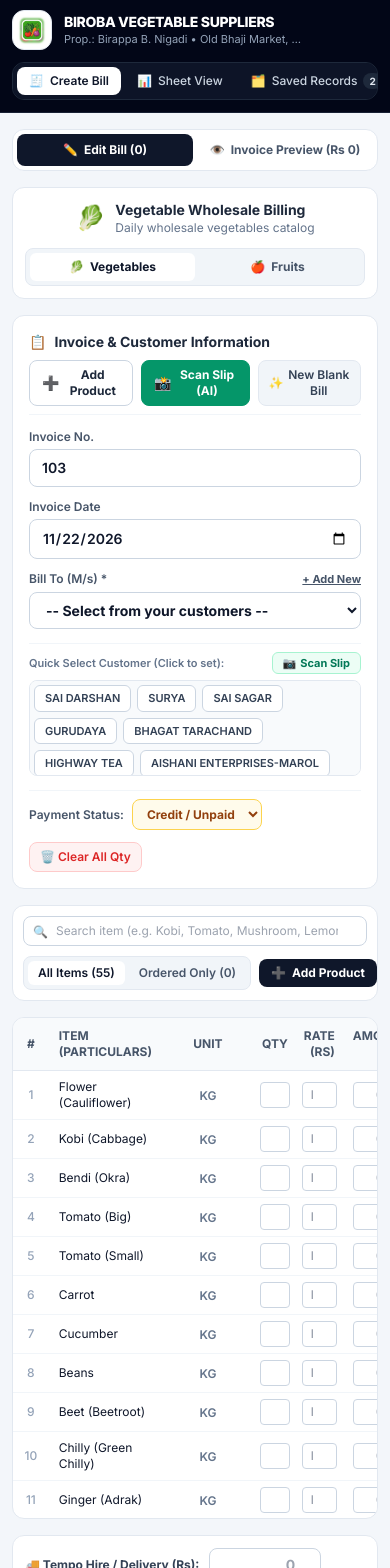
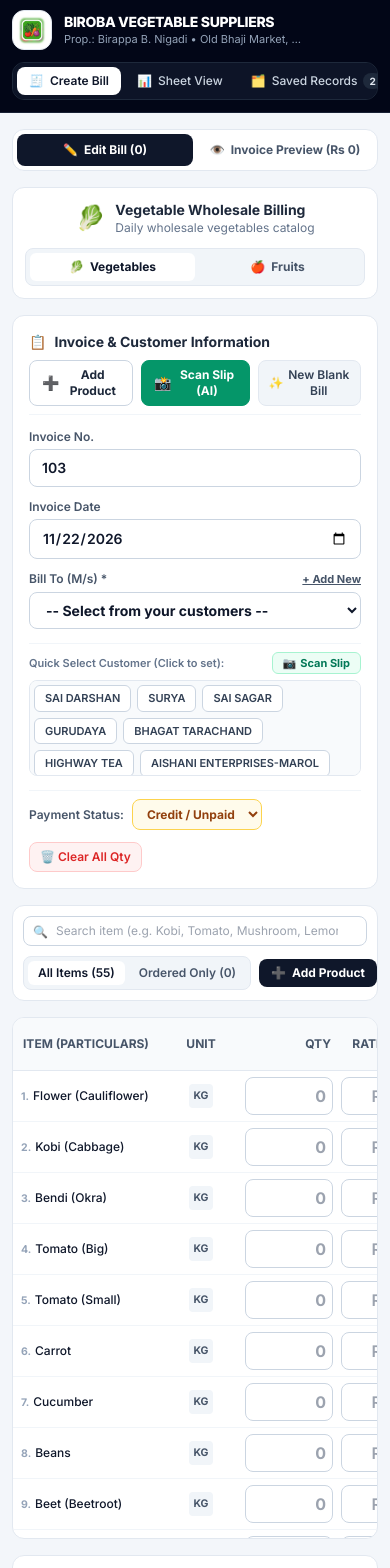
Before and after one commit to sushhh05/Business, a React (Vite) app: page /#invoice in a window 390 px wide. Shown: the top 1568 px of the page. Built offline with nearby package versions, Linux system fonts and the light colour scheme.

Commit message:
fix(mobile): enhance quantity input visibility, decimal keypad, phone update, and CSS appearance

```diff
--- a/biroba_billing_v2.html
+++ b/biroba_billing_v2.html
@@ -346,7 +346,7 @@
                 ALL KINDS OF FRESH VEGETABLE &amp; FRUITS WHOLESALE SUPPLIERS
               </p>
               <p class="bill-green font-semibold text-[10px] sm:text-[11px] leading-snug">
-                Old Bhaji Market Byculla Mumbai-400 027 • M.: 9892406958 / 7400106277
+                Old Bhaji Market Byculla Mumbai-400 027 • M.: 9892406958 / 7039601937
               </p>
               <p class="bill-red font-bold text-xs sm:text-sm mt-0.5">
                 Prop.: Birappa B. Nigadi
@@ -2483,7 +2483,7 @@
           ctx.fillText('ALL KINDS OF FRESH VEGETABLE & FRUITS WHOLESALE SUPPLIERS', centerX, 92);
 
           ctx.font = '600 11.5px "Inter", sans-serif';
-          ctx.fillText('Old Bhaji Market Byculla Mumbai-400 027 • M.: 9892406958 / 7400106277', centerX, 110);
+          ctx.fillText('Old Bhaji Market Byculla Mumbai-400 027 • M.: 9892406958 / 7039601937', centerX, 110);
 
           ctx.fillStyle = '#c81e1e';
           ctx.font = '700 14px "Inter", sans-serif';
@@ -2784,7 +2784,7 @@
           // 4. Supplier Header
           drawText('BIROBA VEGETABLE SUPPLIERS', pageW / 2, 68, 'F2', 19, 0.784, 0.118, 0.118, 'center');
           drawText('ALL KINDS OF FRESH VEGETABLE & FRUITS WHOLESALE SUPPLIERS', pageW / 2, 84, 'F2', 9.5, 0.086, 0.396, 0.204, 'center');
-          drawText('Old Bhaji Market Byculla Mumbai-400 027  |  M.: 9892406958 / 7400106277', pageW / 2, 98, 'F1', 9.5, 0.086, 0.396, 0.204, 'center');
+          drawText('Old Bhaji Market Byculla Mumbai-400 027  |  M.: 9892406958 / 7039601937', pageW / 2, 98, 'F1', 9.5, 0.086, 0.396, 0.204, 'center');
           drawText('Prop.: Birappa B. Nigadi', pageW / 2, 114, 'F2', 11.5, 0.784, 0.118, 0.118, 'center');
 
           ops.push('0.086 0.396 0.204 RG 1.5 w');
--- a/biroba_vegetable_suppliers_daily_billing_record_system.html
+++ b/biroba_vegetable_suppliers_daily_billing_record_system.html
@@ -418,7 +418,7 @@
                 ALL KINDS OF FRESH VEGETABLE &amp; FRUITS WHOLESALE SUPPLIERS
               </p>
               <p class="bill-green font-semibold text-[10px] sm:text-[11px] leading-snug">
-                Old Bhaji Market Byculla Mumbai-400 027 • M.: 9892406958 / 7400106277
+                Old Bhaji Market Byculla Mumbai-400 027 • M.: 9892406958 / 7039601937
               </p>
               <p class="bill-red font-bold text-xs sm:text-sm mt-0.5">
                 Prop.: Birappa B. Nigadi
@@ -2622,7 +2622,7 @@
           ctx.fillText('ALL KINDS OF FRESH VEGETABLE & FRUITS WHOLESALE SUPPLIERS', centerX, 92);
 
           ctx.font = '600 11.5px "Inter", sans-serif';
-          ctx.fillText('Old Bhaji Market Byculla Mumbai-400 027 • M.: 9892406958 / 7400106277', centerX, 110);
+          ctx.fillText('Old Bhaji Market Byculla Mumbai-400 027 • M.: 9892406958 / 7039601937', centerX, 110);
 
           ctx.fillStyle = '#c81e1e';
           ctx.font = '700 14px "Inter", sans-serif';
@@ -2923,7 +2923,7 @@
           // 4. Supplier Header
           drawText('BIROBA VEGETABLE SUPPLIERS', pageW / 2, 68, 'F2', 19, 0.784, 0.118, 0.118, 'center');
           drawText('ALL KINDS OF FRESH VEGETABLE & FRUITS WHOLESALE SUPPLIERS', pageW / 2, 84, 'F2', 9.5, 0.086, 0.396, 0.204, 'center');
-          drawText('Old Bhaji Market Byculla Mumbai-400 027  |  M.: 9892406958 / 7400106277', pageW / 2, 98, 'F1', 9.5, 0.086, 0.396, 0.204, 'center');
+          drawText('Old Bhaji Market Byculla Mumbai-400 027  |  M.: 9892406958 / 7039601937', pageW / 2, 98, 'F1', 9.5, 0.086, 0.396, 0.204, 'center');
           drawText('Prop.: Birappa B. Nigadi', pageW / 2, 114, 'F2', 11.5, 0.784, 0.118, 0.118, 'center');
 
           ops.push('0.086 0.396 0.204 RG 1.5 w');
--- a/index.html
+++ b/index.html
@@ -33,6 +33,18 @@
     }
     .devanagari {
       font-family: 'Noto Sans Devanagari', 'Inter', sans-serif;
+    }
+
+    /* Remove number input spinner arrows so digits have 100% visible space */
+    input[type=number]::-webkit-inner-spin-button,
+    input[type=number]::-webkit-outer-spin-button {
+      -webkit-appearance: none !important;
+      appearance: none !important;
+      margin: 0 !important;
+    }
+    input[type=number] {
+      -moz-appearance: textfield !important;
+      appearance: textfield !important;
     }
 
     /* Clean Modern Corporate Invoice Styling */
--- a/src/components/BillEntry.jsx
+++ b/src/components/BillEntry.jsx
@@ -573,16 +573,16 @@ export default function BillEntry({
 
           {/* High-Speed Items Data Entry Table */}
           <div className="bg-white border border-slate-200 rounded-xl shadow-xs overflow-hidden">
-            <div className="max-h-[500px] overflow-y-auto">
-              <table className="w-full text-left border-collapse">
+            <div className="overflow-x-auto overflow-y-auto max-h-[520px] touch-pan-x touch-pan-y overscroll-contain">
+              <table className="w-full min-w-[500px] sm:min-w-full text-left border-collapse">
                 <thead className="bg-slate-50 sticky top-0 z-10 border-b border-slate-200 text-xs font-semibold text-slate-600 uppercase">
                   <tr>
-                    <th className="py-2.5 px-2.5 w-10 text-center">#</th>
-                    <th className="py-2.5 px-2.5">{isFruit ? 'Fruit' : 'Item'} (Particulars)</th>
-                    <th className="py-2.5 px-2 w-24 text-center">Unit</th>
-                    <th className="py-2.5 px-2 w-24 text-right">Qty</th>
-                    <th className="py-2.5 px-2 w-24 text-right">Rate (Rs)</th>
-                    <th className="py-2.5 px-2.5 w-28 text-right">Amount (Rs)</th>
+                    <th className="hidden sm:table-cell py-2.5 px-2.5 w-10 text-center">#</th>
+                    <th className="py-2.5 px-2.5 min-w-[130px] sm:min-w-[160px]">{isFruit ? 'Fruit' : 'Item'} (Particulars)</th>
+                    <th className="py-2.5 px-1.5 sm:px-2 w-16 sm:w-22 text-center">Unit</th>
+                    <th className="py-2.5 px-1.5 sm:px-2 w-24 sm:w-28 text-right">Qty</th>
+                    <th className="py-2.5 px-1.5 sm:px-2 w-20 sm:w-24 text-right">Rate (Rs)</th>
+                    <th className="py-2.5 px-2 sm:px-2.5 w-24 sm:w-28 text-right">Amount (Rs)</th>
                   </tr>
                 </thead>
                 <tbody className="divide-y divide-slate-100 text-sm">
@@ -599,13 +599,14 @@ export default function BillEntry({
                     const hasOptions = Array.isArray(veg.unitOptions) && veg.unitOptions.length > 0;
 
                     return (
-                      <tr key={veg.id} className={ordered ? 'bg-slate-50/90 font-medium' : 'hover:bg-slate-50/50'}>
-                        <td className="py-2 px-2.5 text-center text-xs text-slate-400 font-medium">{rIdx + 1}</td>
-                        <td className="py-2 px-2.5 text-slate-900 text-xs sm:text-sm">
-                          {ordered && <span className="inline-block w-1.5 h-1.5 rounded-full bg-slate-900 mr-1.5" />}
-                          {veg.name}
+                      <tr key={veg.id} className={ordered ? 'bg-emerald-50/50 font-medium' : 'hover:bg-slate-50/50'}>
+                        <td className="hidden sm:table-cell py-2 px-2.5 text-center text-xs text-slate-400 font-medium">{rIdx + 1}</td>
+                        <td className="py-2 px-2 sm:px-2.5 text-slate-900 text-xs sm:text-sm">
+                          {ordered && <span className="inline-block w-2 h-2 rounded-full bg-emerald-600 mr-1.5 align-middle" />}
+                          <span className="text-[10.5px] font-bold text-slate-400 mr-1 sm:hidden">{rIdx + 1}.</span>
+                          <span className={ordered ? 'font-bold text-slate-950' : 'font-medium'}>{veg.name}</span>
                         </td>
-                        <td className="py-1.5 px-1.5 text-center">
+                        <td className="py-1.5 px-1 sm:px-1.5 text-center">
                           {hasOptions ? (
                             <select
                               value={currentUnit}
@@ -615,22 +616,23 @@ export default function BillEntry({
                                 const newMode = newU === '100 pcs' ? 'per_100' : 'per_kg';
                                 updateItem(veg.id, { unit: newU, mode: newMode });
                               }}
-                              className="px-1.5 py-1 rounded border border-slate-300 text-xs bg-white text-slate-800 font-bold focus:outline-none focus:ring-1 focus:ring-slate-900"
+                              className="px-1 py-1 rounded border border-slate-300 text-[11px] sm:text-xs bg-white text-slate-800 font-bold focus:outline-none focus:ring-1 focus:ring-slate-900"
                             >
                               {veg.unitOptions.map(opt => (
                                 <option key={opt} value={opt}>{opt}</option>
                               ))}
                             </select>
                           ) : (
-                            <span className="text-xs font-semibold text-slate-500 uppercase">
+                            <span className="inline-block text-[10.5px] sm:text-xs font-bold text-slate-600 uppercase bg-slate-100 px-1 py-0.5 rounded">
                               {currentUnit || 'kg'}
                             </span>
                           )}
                         </td>
-                        <td className="py-1.5 px-1.5">
+                        <td className="py-1.5 px-1 sm:px-1.5">
                           <input
                             ref={el => (rowRefs.current[`${veg.id}-qty`] = el)}
                             type="number"
+                            inputMode="decimal"
                             step="any"
                             min="0"
                             enterKeyHint="next"
@@ -638,13 +640,18 @@ export default function BillEntry({
                             value={st.weight}
                             onChange={e => updateItem(veg.id, { weight: e.target.value })}
                             onKeyDown={e => handleKeyNavigation(e, veg.id, 'qty', rIdx)}
-                            className="w-full px-2 py-1 rounded border border-slate-300 text-right text-xs sm:text-sm font-semibold focus:outline-none focus:ring-2 focus:ring-slate-900 bg-white"
+                            className={`w-full min-w-[72px] sm:min-w-[84px] px-1.5 sm:px-2 py-1.5 rounded-lg border text-right text-base sm:text-sm font-bold focus:outline-none focus:ring-2 focus:ring-slate-900 transition ${
+                              ordered
+                                ? 'bg-white border-emerald-500 text-slate-950 ring-1 ring-emerald-400/50 shadow-2xs'
+                                : 'bg-white border-slate-300 text-slate-800 hover:border-slate-400'
+                            }`}
                           />
                         </td>
-                        <td className="py-1.5 px-1.5">
+                        <td className="py-1.5 px-1 sm:px-1.5">
                           <input
                             ref={el => (rowRefs.current[`${veg.id}-rate`] = el)}
                             type="number"
+                            inputMode="decimal"
                             step="any"
                             min="0"
                             enterKeyHint="next"
@@ -653,15 +660,16 @@ export default function BillEntry({
                             value={st.mode === 'lump_sum' || st.mode === 'free' ? '' : st.rate}
                             onChange={e => updateItem(veg.id, { rate: e.target.value })}
                             onKeyDown={e => handleKeyNavigation(e, veg.id, 'rate', rIdx)}
-                            className={`w-full px-2 py-1 rounded border border-slate-300 text-right text-xs sm:text-sm font-semibold focus:outline-none focus:ring-2 focus:ring-slate-900 ${
-                              st.mode === 'lump_sum' || st.mode === 'free' ? 'bg-slate-100 text-slate-400' : 'bg-white'
+                            className={`w-full min-w-[62px] sm:min-w-[72px] px-1.5 sm:px-2 py-1.5 rounded-lg border text-right text-base sm:text-sm font-semibold focus:outline-none focus:ring-2 focus:ring-slate-900 ${
+                              st.mode === 'lump_sum' || st.mode === 'free' ? 'bg-slate-100 text-slate-400' : 'bg-white border-slate-300 text-slate-800 hover:border-slate-400'
                             }`}
                           />
                         </td>
-                        <td className="py-1.5 px-2.5">
+                        <td className="py-1.5 px-1.5 sm:px-2.5">
                           <input
                             ref={el => (rowRefs.current[`${veg.id}-amt`] = el)}
                             type="number"
+                            inputMode="decimal"
                             step="any"
                             min="0"
                             enterKeyHint="next"
@@ -677,8 +685,8 @@ export default function BillEntry({
                               }
                             }}
                             onKeyDown={e => handleKeyNavigation(e, veg.id, 'amt', rIdx)}
-                            className={`w-full px-2 py-1 rounded border border-slate-300 text-right text-xs sm:text-sm font-bold focus:outline-none focus:ring-2 focus:ring-slate-900 ${
-                              st.mode === 'free' ? 'bg-slate-100 text-slate-400' : 'bg-white text-slate-900'
+                            className={`w-full min-w-[68px] sm:min-w-[80px] px-1.5 sm:px-2 py-1.5 rounded-lg border text-right text-base sm:text-sm font-bold focus:outline-none focus:ring-2 focus:ring-slate-900 ${
+                              st.mode === 'free' ? 'bg-slate-100 text-slate-400' : 'bg-white border-slate-300 text-slate-950 hover:border-slate-400'
                             }`}
                           />
                         </td>
@@ -727,6 +735,7 @@ export default function BillEntry({
               <input
                 id="inputTempoHire"
                 type="number"
+                inputMode="decimal"
                 step="any"
                 min="0"
                 placeholder="0"
--- a/src/utils/storage.js
+++ b/src/utils/storage.js
@@ -6,7 +6,7 @@ export const COMPANY_INFO = {
   name: 'Biroba Vegetable Suppliers',
   tagline: 'All kinds of fresh vegetables and fruits, wholesale suppliers',
   address: 'Old Bhaji Market, Byculla, Mumbai 400 027',
-  phone: '9892406958 / 7400106277',
+  phone: '9892406958 / 7039601937',
   proprietor: 'Birappa B. Nigadi'
 };
 
```
Also changed, not shown: src/components/ScanSlipModal.jsx (+6 -4 lines), 1 other file (tests, documents, lock files or other folders).
